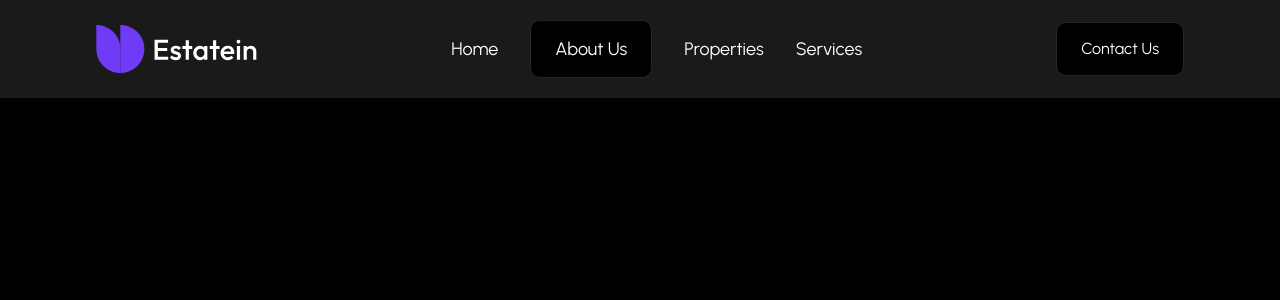
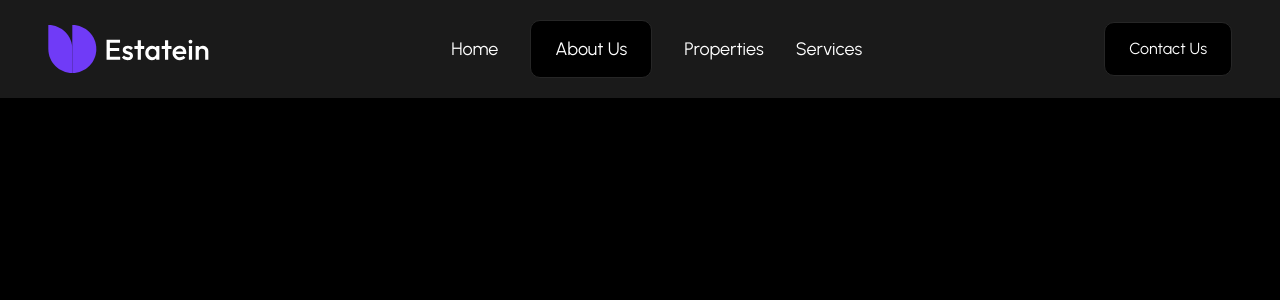
Before and after one commit to MoEssam911/real-estate-nuxt-project, a Nuxt app: page /about in a window 1280 px wide. Shown: the top 300 px of the page. Built offline with nearby package versions, Linux system fonts and the light colour scheme.

Commit message:
container in  tailwind config

```diff
--- a/components/layout/Header.vue
+++ b/components/layout/Header.vue
@@ -1,5 +1,6 @@
 <template>
-  <div class="container mx-0 py-5 bg-grey10 w-full">
+  <header class="bg-grey10">
+    <div class="container py-5 w-full">
       <div class="flex items-center justify-between">
         <img class="text-red" src="../../assets/images/logo/Logo.svg" />
 
@@ -41,4 +42,5 @@
         >
       </div>
     </div>
+  </header>
 </template>
--- a/tailwind.config.js
+++ b/tailwind.config.js
@@ -22,11 +22,12 @@ export default {
     container: {
       center: true,
       padding: {
+        DEFAULT: "1rem",
         sm: "1.5rem",
-        md: "3rem",
-        lg: "4.5rem",
-        xl: "6rem",
-        "2xl": "8rem",
+        md: "2rem",
+        lg: "2.5rem",
+        xl: "3rem",
+        "2xl": "4rem",
       },
     },
 
```
Lines whose indentation alone changed are shown as unchanged.
